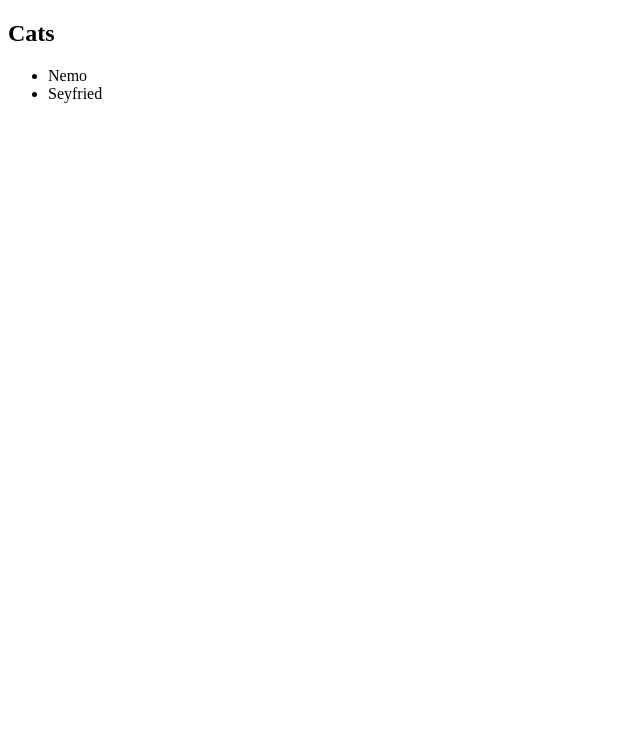
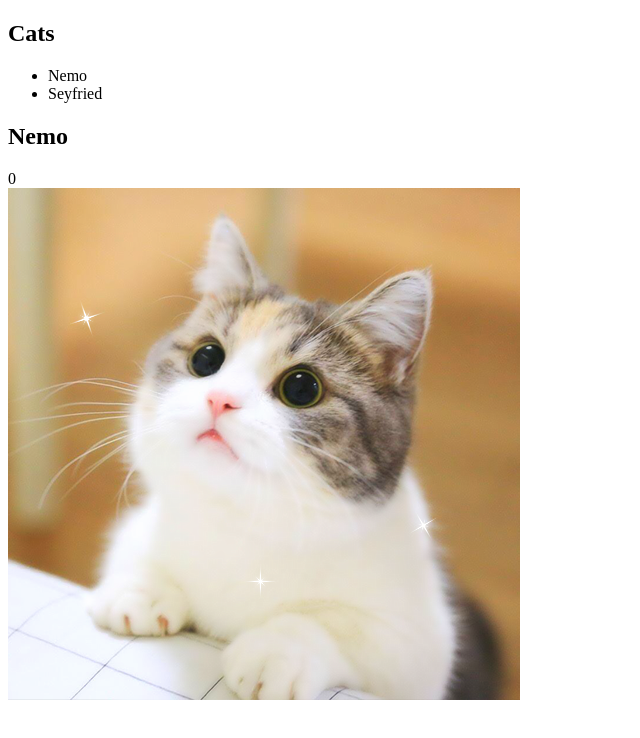
Before and after one commit to ffrosch/udacity-javascript-design-patterns, a plain HTML site: page 01-changing-expectations/index.html in a window 1280 px wide. Shown: the whole page, without its empty margins (0-640 px from the left). Drawn offline with Linux system fonts and the light colour scheme.

Commit message:
feat: MVC finished (v4)

```diff
--- a/01-changing-expectations/index.html
+++ b/01-changing-expectations/index.html
@@ -8,6 +8,15 @@
     <title>Cat Clicker</title>
   </head>
   <body>
+    <div id="cat-list-container">
+      <h2 id="cat-list-heading">Cats</h2>
+      <ul id="cat-list"></ul>
+    </div>
+    <div id="cat-container">
+      <h2 id="cat-name"></h2>
+      <div id="cat-count"></div>
+      <img id="cat-img" src="" alt="cute cat">
+    </div>
 	  <script src="js/app.js"></script>
   </body>
 </html>
--- a/01-changing-expectations/js/app.js
+++ b/01-changing-expectations/js/app.js
@@ -1,4 +1,7 @@
-const cats = [
+/* ======= Model ======= */
+
+const model = {
+    cats: [
         {
             clicks: 0,
             name: "Nemo",
@@ -12,49 +15,93 @@ const cats = [
             attribution: "https://images.unsplash.com/photo-1611267254323-4db7b39c732c"
         }
     ]
+};
 
-function createList(arr) {
-    const list = document.createElement("ul");
-    for (const item of arr) {
-        const listItem = document.createElement("li");
-        listItem.textContent = item.name;
-        listItem.id = item.name;
-        listItem.addEventListener("click", (function (itemCopy) {
 
-            return function () {
-                const view = document.getElementById("view");
-                view.innerHTML = "";
-                let text = document.createElement("h2");
-                let counter = document.createElement("p");
-                let img = document.createElement("img");
-                text.textContent = itemCopy.name;
-                counter.textContent = "Clicks: " + itemCopy.clicks;
-                counter.id = "counter";
-                img.src = itemCopy.src;
-                img.addEventListener("click", function () {
-                    itemCopy.clicks += 1;
-                    counter.textContent = "Clicks: " + itemCopy.clicks;
-                })
-                view.appendChild(text);
-                view.appendChild(counter);
-                view.appendChild(img);
+/* ======= Controller ======= */
+
+const controller = {
+
+    currentCat: null,
+
+    init: function () {
+        this.currentCat = model.cats[0];
+        view.init();
+    },
+
+    getCats: function () {
+        return model.cats;
+    },
+
+    getCurrentCat: function () {
+        return this.currentCat;
+    },
+
+    incrementCounter: function () {
+        this.currentCat.clicks++;
+    },
+
+    setCurrentCat: function (cat) {
+        this.currentCat = cat;
     }
 
-        })(item));
-        list.appendChild(listItem);
 }
 
-    const heading = document.createElement("h2");
-    heading.textContent = "Cats";
-    document.body.appendChild(heading);
-    document.body.appendChild(list);
+
+/* ======= View ======= */
+
+const view = {
+
+    init: function () {
+        // store pointers to our DOM elements for easy access later
+        this.catListElem = document.getElementById("cat-list");
+        this.catContainer = document.getElementById("cat-container");
+        this.catNameElem = document.getElementById("cat-name");
+        this.catImageElem = document.getElementById("cat-img");
+        this.catCountElem = document.getElementById("cat-count");
+
+        this.addImageClick();
+        this.render()
+    },
+
+    createImage: function () {
+        const currentCat = controller.getCurrentCat();
+        this.catCountElem.textContent = currentCat.clicks;
+        this.catNameElem.textContent = currentCat.name;
+        this.catImageElem.src = currentCat.src;
+    },
+
+    createList: function () {
+        const cats = controller.getCats();
+
+        this.catListElem.innerHTML = "";
+        for (const cat of cats) {
+            const elem = document.createElement("li");
+            elem.textContent = cat.name;
+
+            elem.addEventListener("click", this.addListClick(cat));
+            this.catListElem.appendChild(elem);
+        }
+    },
+
+    addImageClick: function () {
+        this.catImageElem.addEventListener("click", function () {
+            controller.incrementCounter();
+            view.render();
+        });
+    },
+
+    addListClick: function (catCopy) {
+        return function () {
+            controller.setCurrentCat(catCopy);
+            view.render();
+        }
+    },
+
+    render: function () {
+        this.createList();
+        this.createImage();
+    }
 }
 
-function createView() {
-    const view = document.createElement("div");
-    view.id = "view";
-    document.body.appendChild(view);
-}
-
-createList(cats);
-createView();
+controller.init();
```
Lines whose indentation alone changed are shown as unchanged.
